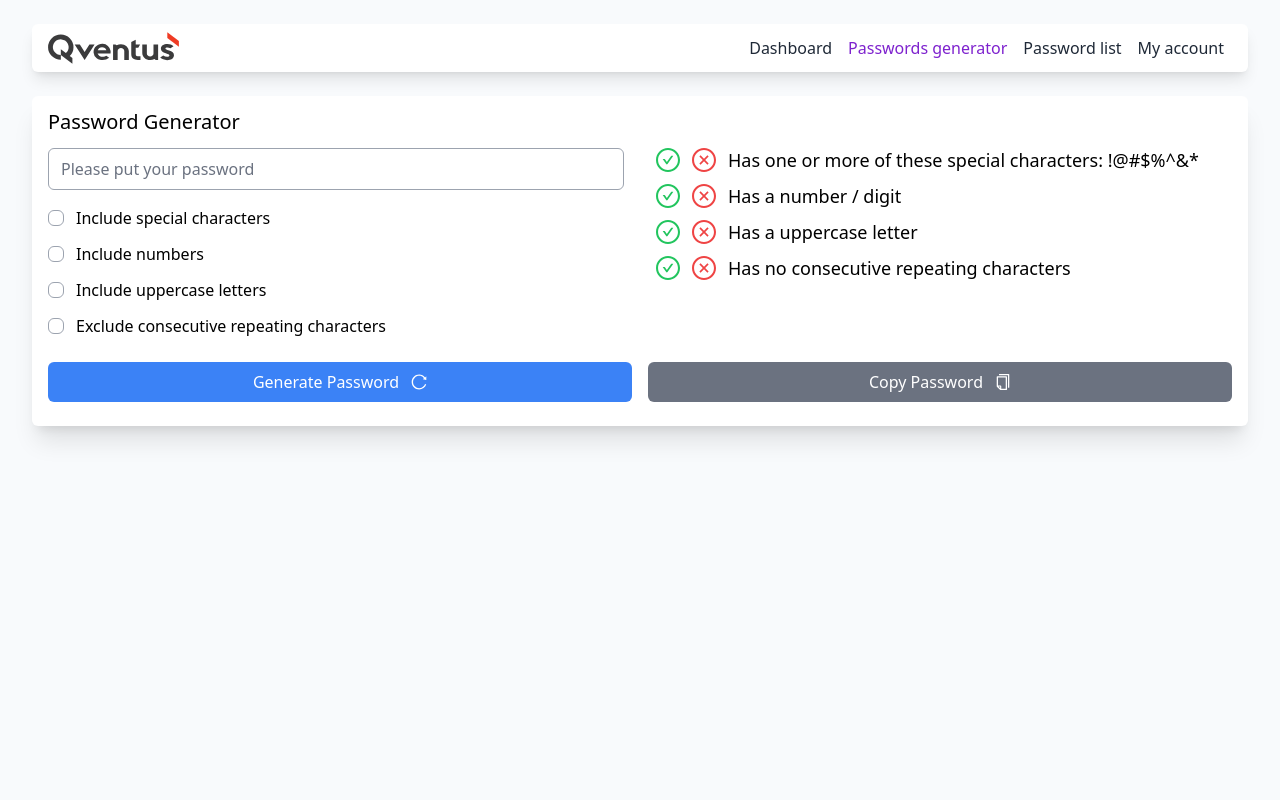
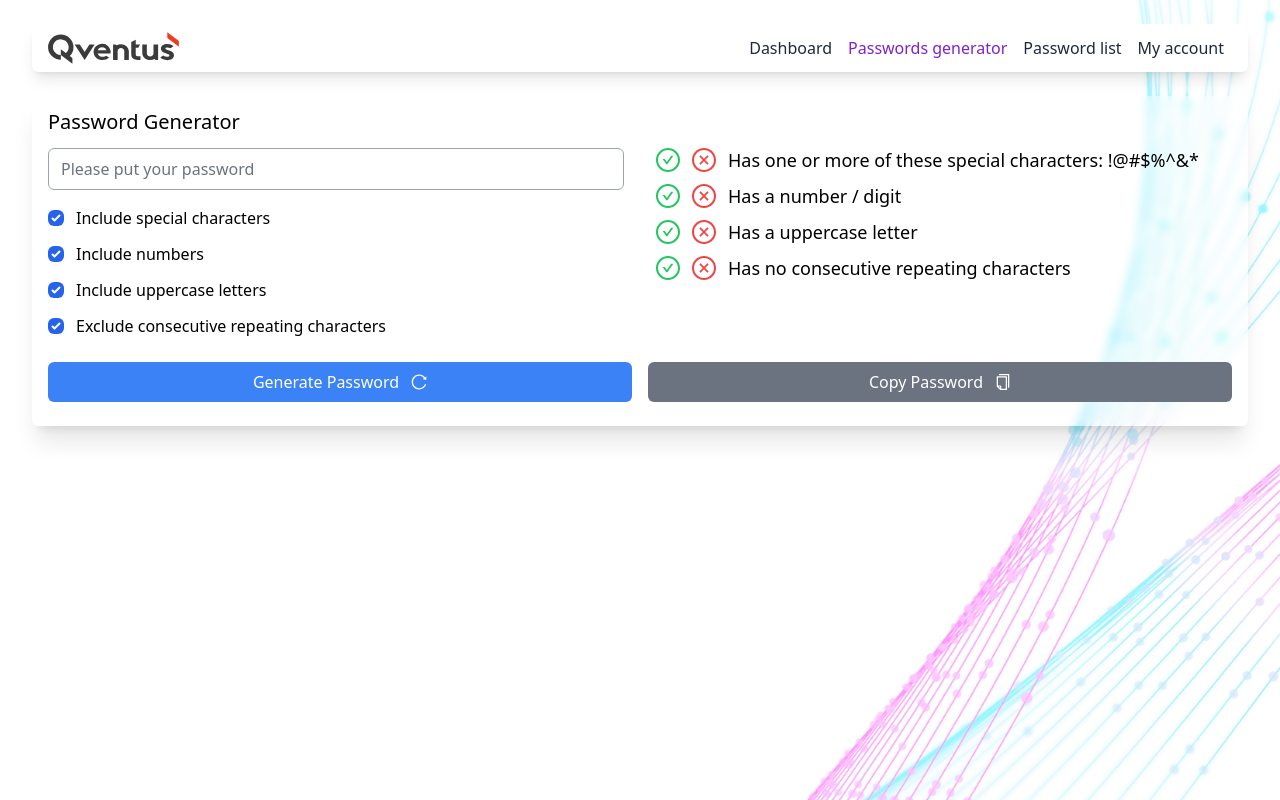
Before and after one commit to hijuliancode/cc-qventus-password-generator, a React (Vite) app: page / in a window 1280 px wide. Built offline with nearby package versions, Linux system fonts and the light colour scheme.

Commit message:
QVentus: PG: background

```diff
--- a/src/index.css
+++ b/src/index.css
@@ -4,4 +4,8 @@
 
 html, body, #root {
   @apply h-full bg-slate-50;
+  background-image: url('./assets/design/home-bg-ai-3300x3000-1-scaled.jpg');
+  background-position: bottom center;
+  background-repeat: no-repeat;
+  background-size: cover;
 }
--- a/src/pages/password-generator-page/password-generator-page.tsx
+++ b/src/pages/password-generator-page/password-generator-page.tsx
@@ -2,7 +2,7 @@ import { CheckCircleOutlined, CloseCircleOutlined, CopyOutlined, ReloadOutlined
 
 export const PasswordGeneratorPage = () => {
   return (
-    <div className="bg-white flex flex-col pt-4 pb-6 px-4 rounded-md shadow-xl h-full">
+    <div className="bg-white/30 backdrop-blur-sm flex flex-col pt-4 pb-6 px-4 rounded-md shadow-xl h-full">
       {/* Tittle */}
       <h1 className="font-regular text-xl leading-none mb-4 flex w-full">Password Generator</h1>
 
@@ -14,19 +14,19 @@ export const PasswordGeneratorPage = () => {
           {/* Password Filters */}
           <div className="flex flex-col gap-3 mt-4">
             <div className="flex items-center gap-3">
-              <input type="checkbox" className="rounded-md border-gray-400" />
+              <input type="checkbox" checked className="rounded-md border-gray-400" />
               <p>Include special characters</p>
             </div>
             <div className="flex items-center gap-3">
-              <input type="checkbox" className="rounded-md border-gray-400" />
+              <input type="checkbox" checked className="rounded-md border-gray-400" />
               <p>Include numbers</p>
             </div>
             <div className="flex items-center gap-3">
-              <input type="checkbox" className="rounded-md border-gray-400" />
+              <input type="checkbox" checked className="rounded-md border-gray-400" />
               <p>Include uppercase letters</p>
             </div>
             <div className="flex items-center gap-3">
-              <input type="checkbox" className="rounded-md border-gray-400" />
+              <input type="checkbox" checked className="rounded-md border-gray-400" />
               <p>Exclude consecutive repeating characters</p>
             </div>
           </div>
```
Also changed, not shown: src/assets/design/home-bg-ai-3300x3000-1-scaled.jpg (added).
